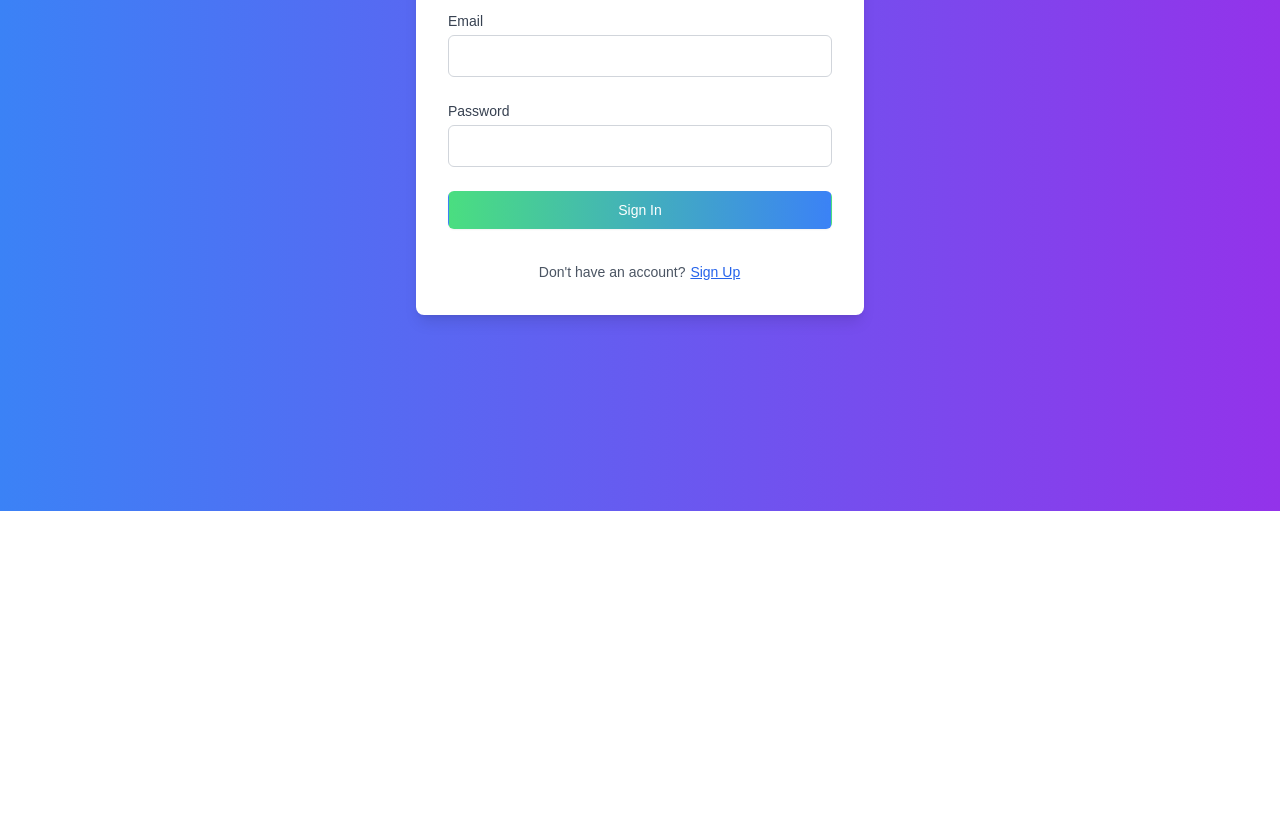
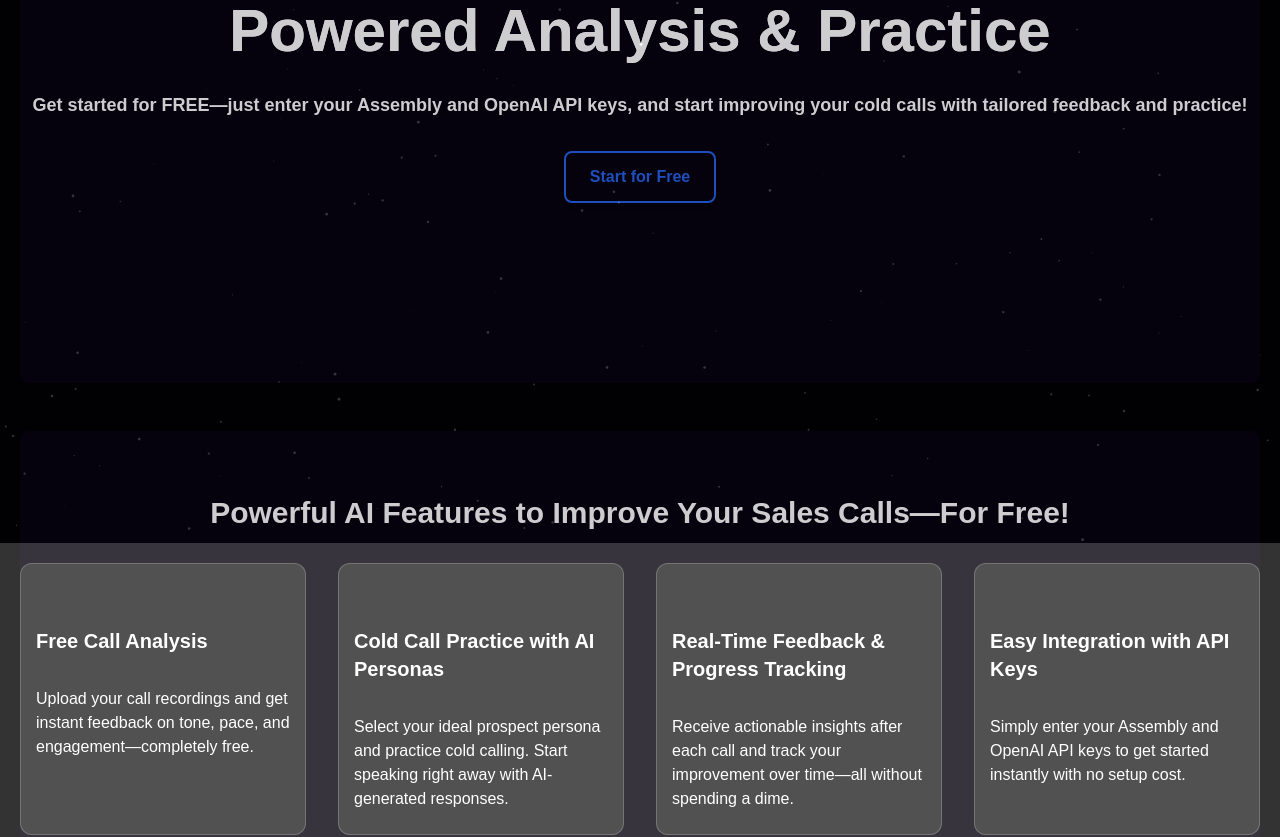
Before and after one commit to programmerraja/CallCoach, a React (Vite) app in the folder frontend/: page / in a window 1280 px wide. Before the commit this address led to /login. Shown: the part 289-1126 px from the top of the page. Before the commit the page ends 800 px from the top, so only its background shows below. Built offline with nearby package versions, Linux system fonts and the light colour scheme.

Commit message:
Ui changes

```diff
--- a/frontend/src/App.css
+++ b/frontend/src/App.css
@@ -117,3 +117,153 @@ body {
     @apply bg-background text-foreground;
   }
 }
+
+body{
+  background-color: #05020e;
+}
+
+.home-page {
+  /* max-width: 1200px; */
+  margin: 0 auto;
+  padding: 0 20px;
+  background-color: #05020e;
+}
+
+/* Hero Section */
+.hero {
+  display: flex;
+  align-items: center;
+  min-height: 80vh;
+  padding: 4rem 0;
+}
+
+.hero-content {
+  flex: 1;
+}
+
+.hero h1 {
+  font-size: 3rem;
+  margin-bottom: 1.5rem;
+  color: white;
+}
+
+.subheadline {
+  font-size: 1.25rem;
+  margin-bottom: 2rem;
+  /* color: rgb(224 224 225/var(--tw-text-opacity)); */
+}
+
+.cta-buttons {
+  display: flex;
+  gap: 1rem;
+}
+
+.btn {
+  padding: 0.75rem 1.5rem;
+  border-radius: 8px;
+  font-weight: 600;
+  text-decoration: none;
+  transition: all 0.3s ease;
+}
+
+.btn-primary {
+  background-color: var(--primary-color);
+  color: white;
+  border: none;
+}
+
+.btn-secondary {
+  background-color: transparent;
+  border: 2px solid var(--primary-color);
+  color: var(--primary-color);
+}
+
+/* Features Section */
+.features {
+  padding: 4rem 0;
+}
+
+.feature-grid {
+  display: grid;
+  grid-template-columns: repeat(auto-fit, minmax(250px, 1fr));
+  gap: 2rem;
+  margin-top: 2rem;
+}
+
+.feature-card {
+  padding: 2rem;
+  border-radius: 12px;
+  background: white;
+  box-shadow: 0 4px 6px rgba(0, 0, 0, 0.1);
+}
+
+/* How It Works Section */
+.steps {
+  display: grid;
+  grid-template-columns: repeat(auto-fit, minmax(200px, 1fr));
+  gap: 2rem;
+  margin-top: 2rem;
+}
+
+.step-card {
+  position: relative;
+  padding: 2rem;
+  background: white;
+  border-radius: 12px;
+  box-shadow: 0 4px 6px rgba(0, 0, 0, 0.1);
+}
+
+.step-number {
+  position: absolute;
+  top: -1rem;
+  left: -1rem;
+  width: 2.5rem;
+  height: 2.5rem;
+  background: var(--primary-color);
+  color: white;
+  border-radius: 50%;
+  display: flex;
+  align-items: center;
+  justify-content: center;
+  font-weight: bold;
+}
+
+/* FAQ Section */
+.faq-grid {
+  display: grid;
+  grid-template-columns: repeat(auto-fit, minmax(300px, 1fr));
+  gap: 2rem;
+  margin-top: 2rem;
+}
+
+.faq-card {
+  padding: 2rem;
+  background: white;
+  border-radius: 12px;
+  box-shadow: 0 4px 6px rgba(0, 0, 0, 0.1);
+}
+
+/* Final CTA Section */
+.final-cta {
+  text-align: center;
+  padding: 4rem 0;
+  background: var(--background-light);
+  border-radius: 12px;
+  margin: 4rem 0;
+}
+
+/* Responsive Design */
+@media (max-width: 768px) {
+  .hero {
+    flex-direction: column;
+    text-align: center;
+  }
+
+  .hero h1 {
+    font-size: 2.5rem;
+  }
+
+  .cta-buttons {
+    justify-content: center;
+  }
+}
--- a/frontend/src/App.tsx
+++ b/frontend/src/App.tsx
@@ -1,4 +1,4 @@
-import { BrowserRouter as Router, Routes, Route } from "react-router-dom";
+import { BrowserRouter as Router, Routes, Route, Navigate } from "react-router-dom";
 import Login from "./components/pages/Login";
 import Register from "./components/pages/Register";
 import PrivateRoute from "./components/pages/PrivateRoute";
@@ -8,14 +8,28 @@ import { CallMetrics } from "./components/pages/CallAnalysis";
 import { SettingsPage } from "./components/pages/Settings";
 import ColdCallPractice from "./components/pages/ColdCallPractice";
 import NotFound from "./components/pages/NotFound";
-import { HomePage } from "./components/pages/homePage";
+import { Dashboard } from "./components/pages/Dashboard";
+import HomePage from "./components/pages/homePage";
 
 function App() {
+  const isAuthenticated = () => {
+    // Implement your authentication logic here
+    // For example, check if a token exists in local storage
+    return !!localStorage.getItem("token");
+  };
+
   return (
     <Router>
       <Routes>
-        <Route path="/login" element={<Login />} />
-        <Route path="/register" element={<Register />} />
+        <Route path="/" element={<HomePage />} />
+        <Route
+          path="/login"
+          element={isAuthenticated() ? <Navigate to="/dashboard" /> : <Login />}
+        />
+        <Route
+          path="/register"
+          element={isAuthenticated() ? <Navigate to="/dashboard" /> : <Register />}
+        />
 
         <Route
           path="/dashboard"
@@ -25,22 +39,11 @@ function App() {
             </PrivateRoute>
           }
         >
-          <Route index element={<HomePage />} />
+          <Route index element={<Dashboard />} />
           <Route path="analysis" element={<CallMetrics />} />
           <Route path="analysis/:id" element={<CallMetrics />} />
           <Route path="cold-call-practice" element={<ColdCallPractice />} />
           <Route path="settings" element={<SettingsPage />} />
-        </Route>
-
-        <Route
-          path="/"
-          element={
-            <PrivateRoute>
-              <DashboardLayout />
-            </PrivateRoute>
-          }
-        >
-          <Route index element={<HomePage />} />
         </Route>
 
         <Route path="*" element={<NotFound />} />
--- a/frontend/src/components/pages/homePage.tsx
+++ b/frontend/src/components/pages/homePage.tsx
@@ -1,243 +1,256 @@
-import { Button } from "../ui/button";
-import { Menu, User, Trash2 } from "lucide-react";
-import { useState, useEffect } from "react";
-import { Card } from "../ui/card";
-import { AnalysisResults } from "../../services/api";
-import { fetchCallMetrics, deleteCallMetric } from "../../services/api";
-import { toast } from "../ui/toast";
-import { useNavigate } from "react-router-dom";
-import { PieChart, Pie, Cell, ResponsiveContainer, Tooltip } from "recharts";
+import React, { useEffect, useRef } from "react";
+import { Link } from "react-router-dom";
+// import './HomePage.css';
 
-export interface CallMetric {
-  _id: string;
-  userId: string;
-  summary: string;
-  analysis: Partial<AnalysisResults>;
-  audioUrl: string;
-  createdAt: string;
-  __v: number;
-}
+const HomePage: React.FC = () => {
+  const canvasRef = useRef<HTMLCanvasElement>(null);
 
-function SentimentIcon({ sentiment }: { sentiment: string }) {
-  const getColor = (sentiment: string) => {
-    switch (sentiment?.toLowerCase()) {
-      case "positive":
-        return "text-green-500";
-      case "negative":
-        return "text-red-500";
-      default:
-        return "text-yellow-500";
+  useEffect(() => {
+    const canvas = canvasRef.current;
+    if (canvas) {
+      const context = canvas.getContext("2d");
+      if (context) {
+        const stars: { x: number; y: number; radius: number; dx: number; dy: number }[] = [];
+
+        const createStars = (numStars: number) => {
+          for (let i = 0; i < numStars; i++) {
+            const x = Math.random() * canvas.width;
+            const y = Math.random() * canvas.height;
+            const radius = Math.random() * 1.5;
+            const dx = (Math.random() - 0.5) * 0.5;
+            const dy = (Math.random() - 0.5) * 0.5;
+            stars.push({ x, y, radius, dx, dy });
+          }
+        };
+
+        const drawStars = () => {
+          context.clearRect(0, 0, canvas.width, canvas.height);
+          stars.forEach((star) => {
+            context.beginPath();
+            context.arc(star.x, star.y, star.radius, 0, Math.PI * 2, false);
+            context.fillStyle = "white";
+            context.fill();
+            context.closePath();
+          });
+        };
+
+        const updateStars = () => {
+          stars.forEach((star) => {
+            star.x += star.dx;
+            star.y += star.dy;
+
+            if (star.x < 0 || star.x > canvas.width) star.dx = -star.dx;
+            if (star.y < 0 || star.y > canvas.height) star.dy = -star.dy;
+          });
+        };
+
+        const animate = () => {
+          drawStars();
+          updateStars();
+          requestAnimationFrame(animate);
+        };
+
+        const resizeCanvas = () => {
+          canvas.width = window.innerWidth;
+          canvas.height = window.innerHeight;
+          stars.length = 0;
+          createStars(200);
+        };
+
+        window.addEventListener('resize', resizeCanvas);
+        resizeCanvas();
+        animate();
+
+        return () => {
+          window.removeEventListener('resize', resizeCanvas);
+        };
+      }
     }
-  };
+  }, []);
 
   return (
-    <span className={`text-lg ${getColor(sentiment)}`} title={sentiment}>
-      {sentiment?.toLowerCase() === "positive"
-        ? "😊"
-        : sentiment?.toLowerCase() === "negative"
-        ? "😟"
-        : "😐"}
-    </span>
-  );
-}
+    <>
+     <div
+        className="fixed h-screen w-screen"
+        // style={{ background: 'black',  opacity: 0.3 }}
+        data-sentry-component="Stars"
+        data-sentry-source-file="index.tsx"
+      >
+        <canvas ref={canvasRef} className="h-full w-full" aria-hidden="true"></canvas>
+      </div>
+    <div className="home-page min-h-screen p-8 w-full bg-[#05020e] text-white"  style={{ background: 'black', zIndex: 1, opacity: 0.8 }}>
+      {/* Hero Section */}
 
-export function HomePage() {
-  const [isMobileMenuOpen, setIsMobileMenuOpen] = useState(false);
-  const [callMetrics, setCallMetrics] = useState<CallMetric[]>([]);
-  const [loading, setLoading] = useState(true);
-  const navigate = useNavigate();
+      <section className="hero p-8 rounded-lg mb-12 w-full bg-[#05020e] text-white">
+        <div className="hero-content text-center text-white">
+          <h1 className="mb-8 bg-[linear-gradient(107.41deg,#FFFFFF_65%,rgba(255,255,255,0.43)_100%)] bg-clip-text text-center font-semibold tracking-[1%] text-transparent laptop:text-left xl:!text-6xl/[72px] text-4xl md:text-5xl text-white">
+            Boost Your Sales Calls with Free AI-Powered Analysis & Practice
+          </h1>
+          <p className="subheadline text-lg mb-6 font-bold text-base md:text-lg text-white">
+            Get started for FREE—just enter your Assembly and OpenAI API keys,
+            and start improving your cold calls with tailored feedback and
+            practice!
+          </p>
+          <div className="cta-buttons flex justify-center space-x-4">
+            <Link
+              to="/register"
+              className="btn btn-secondary text-white py-2 px-4 rounded-lg shadow-md text-sm md:text-base text-white"
+            >
+              Start for Free
+            </Link>
 
-  useEffect(() => {
-    fetchCallMetrics()
-      .then((metrics) => {
-        if (metrics) {
-          setCallMetrics(metrics);
-        } else {
-          toast({
-            title: "Error",
-            description: "No metrics data received",
-            variant: "destructive",
-          });
-        }
-        setLoading(false);
-      })
-      .catch((error) => {
-        toast({
-          title: "Error fetching call metrics",
-          description: error.message,
-          variant: "destructive",
-        });
-        console.error("Error fetching call metrics:", error);
-        setLoading(false);
-      });
-  }, []);
-
-  const handleDelete = async (e: React.MouseEvent, id: string) => {
-    e.stopPropagation(); // Prevent card click when clicking delete
-
-    try {
-      await deleteCallMetric(id);
-      setCallMetrics(callMetrics.filter(metric => metric._id !== id));
-      toast({
-        title: "Success",
-        description: "Call recording deleted successfully",
-      });
-    } catch (error) {
-      toast({
-        title: "Error",
-        description: "Failed to delete call recording",
-        variant: "destructive",
-      });
-    }
-  };
-
-  const renderMetricCard = (metric: CallMetric) => {
-    const talkRatioData = [
-      {
-        name: "Sales Rep",
-        value: metric.analysis.talk_to_listen_ratio?.sales_rep || 0,
-      },
-      {
-        name: "Customer",
-        value: 100 - (metric.analysis.talk_to_listen_ratio?.sales_rep || 0),
-      },
-    ];
-
-    const COLORS = ["#0088FE", "#00C49F"];
-
-    return (
-      <Card
-        key={metric._id}
-        className="p-6 bg-white rounded-lg shadow-lg hover:shadow-xl transition-shadow duration-300 cursor-pointer relative"
-        onClick={() => navigate(`/dashboard/analysis/${metric._id}`)}
-      >
-        <div className="flex flex-col gap-4">
-          <div className="flex justify-between items-center">
-            <div className="text-sm text-gray-500">
-              {new Date(metric.createdAt).toLocaleDateString()}
-            </div>
-            <SentimentIcon
-              sentiment={
-                metric.analysis.sentiment?.overall_sentiment || "neutral"
-              }
-            />
-          </div>
-
-          {/* <p className="font-medium text-gray-800 line-clamp-2">{metric.summary}</p> */}
-
-          <div className="h-[200px] w-full mb-4">
-            <h1 className="text-lg font-semibold mb-2">Talk to Listen Ratio</h1>
-            {/* <p className="text-sm text-gray-500 mb-2">This chart shows the ratio of talk time to listen time for both the sales rep and the customer.</p> */}
-            <div className="flex justify-center ">
-              <div className="flex items-center mr-4">
-                <div className="w-3 h-3 bg-[#0088FE] mr-2"></div>
-                <span className="text-sm text-gray-600">Sales Rep</span>
-              </div>
-              <div className="flex items-center">
-                <div className="w-3 h-3 bg-[#00C49F] mr-2"></div>
-                <span className="text-sm text-gray-600">Customer</span>
-              </div>
-            </div>
-            <ResponsiveContainer width="100%" height="100%">
-              <PieChart>
-                <Pie
-                  data={talkRatioData}
-                  cx="50%"
-                  cy="50%"
-                  innerRadius={60}
-                  outerRadius={80}
-                  fill="#8884d8"
-                  paddingAngle={5}
-                  dataKey="value"
-                >
-                  {talkRatioData.map((_, index) => (
-                    <Cell
-                      key={`cell-${index}`}
-                      fill={COLORS[index % COLORS.length]}
-                    />
-                  ))}
-                </Pie>
-                <Tooltip />
-              </PieChart>
-            </ResponsiveContainer>
-          </div>
-
-          <div className="mt-4">
-            <h3 className="font-semibold text-gray-700">Key Metrics:</h3>
-            <div className="grid grid-cols-2 gap-4 mt-2">
-              <div
-                className="bg-gray-50 p-3 rounded-lg flex flex-col items-center"
-                title="Number of objections raised by the customer"
-              >
-                <div className="text-sm text-gray-600">Objections</div>
-                <div className="text-xl font-bold">
-                  {metric.analysis.objection_count ?? "N/A"}
-                </div>
-              </div>
-              <div
-                className="bg-gray-50 p-3 rounded-lg flex flex-col items-center"
-                title="Total number of questions asked by both sales rep and customer"
-              >
-                <div className="text-sm text-gray-600">Questions</div>
-                <div className="text-xl font-bold">
-                  {(metric.analysis.questions_asked?.sales_rep?.length || 0) +
-                    (metric.analysis.questions_asked?.customer?.length || 0)}
-                </div>
-              </div>
-            </div>
-          </div>
-
-          <div className="text-blue-600 text-sm mt-2 text-center">
-            View detailed analysis →
           </div>
         </div>
-        <Button
-          variant="ghost"
-          size="icon"
-          className="absolute bottom-2 right-2 text-gray-400 hover:text-red-500"
-          onClick={(e) => handleDelete(e, metric._id)}
-        >
-          <Trash2 className="h-5 w-5" />
-        </Button>
-      </Card>
-    );
-  };
+        <div className="hero-visual mt-8">
+          {/* Add hero animation/image here */}
+        </div>
+      </section>
 
-  return (
-    <div className="flex flex-col md:flex-row min-h-screen w-full overflow-x-hidden bg-gray-100">
-      <header className="md:hidden flex items-center justify-between p-4 border-b w-full bg-white shadow-md">
-        <div className="flex items-center gap-3">
-          <div className="w-8 h-8 rounded-full bg-blue-600 flex items-center justify-center text-white">
-            <User className="h-5 w-5" />
+      {/* Features Section */}
+      <section className="features glassmorphism p-8 rounded-lg shadow-lg mb-12 w-full bg-[#05020e] text-white">
+        <h2 className="text-3xl font-semibold text-white text-center mb-8 text-2xl md:text-3xl text-white">
+          Powerful AI Features to Improve Your Sales Calls—For Free!
+        </h2>
+        <div className="feature-grid grid grid-cols-1 md:grid-cols-2 lg:grid-cols-4 gap-8">
+          <div className="p-6 transition-all duration-300 flex h-full w-full shrink-0 flex-col items-start gap-6 self-stretch rounded-xl border-none bg-neutral-0 px-4 py-6 shadow-none ring-1 ring-inset ring-neutral-40 bg-neutral-800 shadow-none ring-neutral-600  desktop:w-[324px] text-white">
+            <i className="feature-icon analysis-icon text-green-600 text-3xl mb-4 text-white"></i>
+            <h3 className="text-xl font-semibold mb-2 text-lg md:text-xl text-white">
+              Free Call Analysis
+            </h3>
+            <p className="text-sm md:text-base text-white">
+              Upload your call recordings and get instant feedback on tone,
+              pace, and engagement—completely free.
+            </p>
           </div>
-          <h2 className="font-semibold">Sales Analytics AI</h2>
+          <div className="p-6 transition-all duration-300 flex h-full w-full shrink-0 flex-col items-start gap-6 self-stretch rounded-xl border-none bg-neutral-0 px-4 py-6 shadow-none ring-1 ring-inset ring-neutral-40 bg-neutral-800 shadow-none ring-neutral-600  desktop:w-[324px] text-white">
+            <i className="feature-icon practice-icon text-green-600 text-3xl mb-4 text-white"></i>
+            <h3 className="text-xl font-semibold mb-2 text-lg md:text-xl text-white">
+              Cold Call Practice with AI Personas
+            </h3>
+            <p className="text-sm md:text-base text-white">
+              Select your ideal prospect persona and practice cold calling.
+              Start speaking right away with AI-generated responses.
+            </p>
+          </div>
+          <div className="p-6 transition-all duration-300 flex h-full w-full shrink-0 flex-col items-start gap-6 self-stretch rounded-xl border-none bg-neutral-0 px-4 py-6 shadow-none ring-1 ring-inset ring-neutral-40 bg-neutral-800 shadow-none ring-neutral-600  desktop:w-[324px] text-white">
+            <i className="feature-icon feedback-icon text-green-600 text-3xl mb-4 text-white"></i>
+            <h3 className="text-xl font-semibold mb-2 text-lg md:text-xl text-white">
+              Real-Time Feedback & Progress Tracking
+            </h3>
+            <p className="text-sm md:text-base text-white">
+              Receive actionable insights after each call and track your
+              improvement over time—all without spending a dime.
+            </p>
+          </div>
+          <div className="p-6 transition-all duration-300 flex h-full w-full shrink-0 flex-col items-start gap-6 self-stretch rounded-xl border-none bg-neutral-0 px-4 py-6 shadow-none ring-1 ring-inset ring-neutral-40 bg-neutral-800 shadow-none ring-neutral-600  desktop:w-[324px] text-white">
+            <i className="feature-icon integration-icon text-green-600 text-3xl mb-4 text-white"></i>
+            <h3 className="text-xl font-semibold mb-2 text-lg md:text-xl text-white">
+              Easy Integration with API Keys
+            </h3>
+            <p className="text-sm md:text-base text-white">
+              Simply enter your Assembly and OpenAI API keys to get started
+              instantly with no setup cost.
+            </p>
+          </div>
         </div>
-        <Button
-          variant="ghost"
-          size="icon"
-          onClick={() => setIsMobileMenuOpen(!isMobileMenuOpen)}
-        >
-          <Menu className="h-6 w-6" />
-        </Button>
-      </header>
+      </section>
 
-      <main className="flex-1 p-6">
-        <div className="max-w-7xl mx-auto">
-          <h1 className="text-2xl font-bold mb-6">Recent Call Analysis</h1>
+      {/* How It Works Section */}
+      <section className="how-it-works glassmorphism p-8 rounded-lg shadow-lg mb-12 w-full bg-[#05020e] text-white">
+        <h2 className="text-3xl font-semibold text-white text-center mb-8 text-2xl md:text-3xl text-white">
+          Getting Started Is Simple—And FREE
+        </h2>
+        <div className="steps grid grid-cols-1 md:grid-cols-2 lg:grid-cols-3 gap-8 text-white">
+          {[
+            {
+              number: 1,
+              title: "Get Your API Keys",
+              description:
+                "Sign up for Assembly and OpenAI (or use your existing accounts) and grab your API keys.",
+            },
+            {
+              number: 2,
+              title: "Enter API Keys",
+              description:
+                "Simply paste your API keys into the app—no complicated setup required.",
+            },
+            {
+              number: 3,
+              title: "Upload Your Call Recording",
+              description:
+                "Upload your call recording and let our AI instantly analyze it.",
+            },
+            {
+              number: 4,
+              title: "Practice Cold Calls",
+              description:
+                "Choose a prospect persona, start your practice, and get real-time AI feedback.",
+            },
+            {
+              number: 5,
+              title: "Track Your Progress",
+              description:
+                "See your performance improve with detailed reports and suggestions for every call.",
+            },
+          ].map((step) => (
+            <div
+              key={step.number}
+              className="p-6 transition-all duration-300 flex h-full w-full shrink-0 flex-col items-start gap-6 self-stretch rounded-xl border-none bg-neutral-0 px-4 py-6 shadow-none ring-1 ring-inset ring-neutral-40 bg-neutral-800 shadow-none ring-neutral-600  desktop:w-[324px] text-white"
+            >
+              {/* <div className="step-number text-green-600 text-2xl font-bold mb-2 text-white">
+                {step.number}
+              </div> */}
+              <h3 className="text-xl font-semibold mb-2 text-lg md:text-xl text-white">
+                {step.title}
+              </h3>
+              <p className="text-sm md:text-base text-white">
+                {step.description}
+              </p>
+            </div>
+          ))}
+        </div>
+      </section>
 
-          {loading ? (
-            <div className="text-center text-gray-500">Loading...</div>
-          ) : callMetrics.length === 0 ? (
-            <div className="text-center text-gray-500">
-              No call recordings found
+      {/* FAQ Section */}
+      <section className="faq glassmorphism p-8 rounded-lg shadow-lg mb-12 w-full bg-[#05020e] text-white">
+        <h2 className="text-3xl font-semibold text-white text-center mb-8 text-2xl md:text-3xl text-white">
+          Frequently Asked Questions
+        </h2>
+        <div className="faq-grid grid grid-cols-1 md:grid-cols-2 lg:grid-cols-3 gap-8 text-white">
+          {[
+            {
+              question: "How do I get my Assembly and OpenAI API keys?",
+              answer:
+                "You can obtain your API keys by signing up at Assembly AI and OpenAI websites. We provide detailed instructions in our setup guide.",
+            },
+            {
+              question:
+                "Is there a limit to how many calls I can upload or practice with?",
+              answer:
+                "No, you can analyze and practice as many calls as you want. You only pay for what you use through your API keys.",
+            },
+            {
+              question: "Can I use the platform for free forever?",
+              answer:
+                "Yes! Our platform is completely free to use. You only need to cover the cost of your API usage through Assembly AI and OpenAI.",
+            },
+          ].map((faq, index) => (
+            <div
+              key={index}
+              className="p-6 transition-all duration-300 flex h-full w-full shrink-0 flex-col items-start gap-6 self-stretch rounded-xl border-none bg-neutral-0 px-4 py-6 shadow-none ring-1 ring-inset ring-neutral-40 bg-neutral-800 shadow-none ring-neutral-600  desktop:w-[324px] text-white"
+            >
+              <h3 className="text-xl font-semibold mb-2 text-lg md:text-xl text-white">
+                {faq.question}
+              </h3>
+              <p className="text-sm md:text-base text-white">{faq.answer}</p>
             </div>
-          ) : (
-            <div className="grid gap-6 md:grid-cols-2 lg:grid-cols-3">
-              {callMetrics.map(renderMetricCard)}
-            </div>
-          )}
+          ))}
         </div>
-      </main>
+      </section>
     </div>
+    </>
+
   );
-}
+};
+
+export default HomePage;
--- a/frontend/src/index.css
+++ b/frontend/src/index.css
@@ -1,4 +1,9 @@
 :root {
+  --primary-color: #2563eb;
+  --text-primary: #1f2937;
+  --text-secondary: #4b5563;
+  --background-light: #f3f4f6;
+
   font-family: Inter, system-ui, Avenir, Helvetica, Arial, sans-serif;
   line-height: 1.5;
   font-weight: 400;
@@ -24,15 +29,34 @@ a:hover {
 
 body {
   margin: 0;
-  display: flex;
-  place-items: center;
-  min-width: 320px;
-  min-height: 100vh;
+  font-family: -apple-system, BlinkMacSystemFont, 'Segoe UI', 'Roboto', 'Oxygen',
+    'Ubuntu', 'Cantarell', 'Fira Sans', 'Droid Sans', 'Helvetica Neue',
+    sans-serif;
+  -webkit-font-smoothing: antialiased;
+  -moz-osx-font-smoothing: grayscale;
+  color: var(--text-primary);
+  background-color: var(--background-light);
 }
 
-h1 {
-  font-size: 3.2em;
-  line-height: 1.1;
+h1, h2, h3, h4, h5, h6 {
+  color: var(--text-primary);
+  margin: 0;
+}
+
+p {
+  color: var(--text-secondary);
+  line-height: 1.6;
+  margin: 0;
+}
+
+section {
+  margin: 2rem 0;
+}
+
+h2 {
+  font-size: 2.25rem;
+  text-align: center;
+  margin-bottom: 2rem;
 }
 
 button {
```
